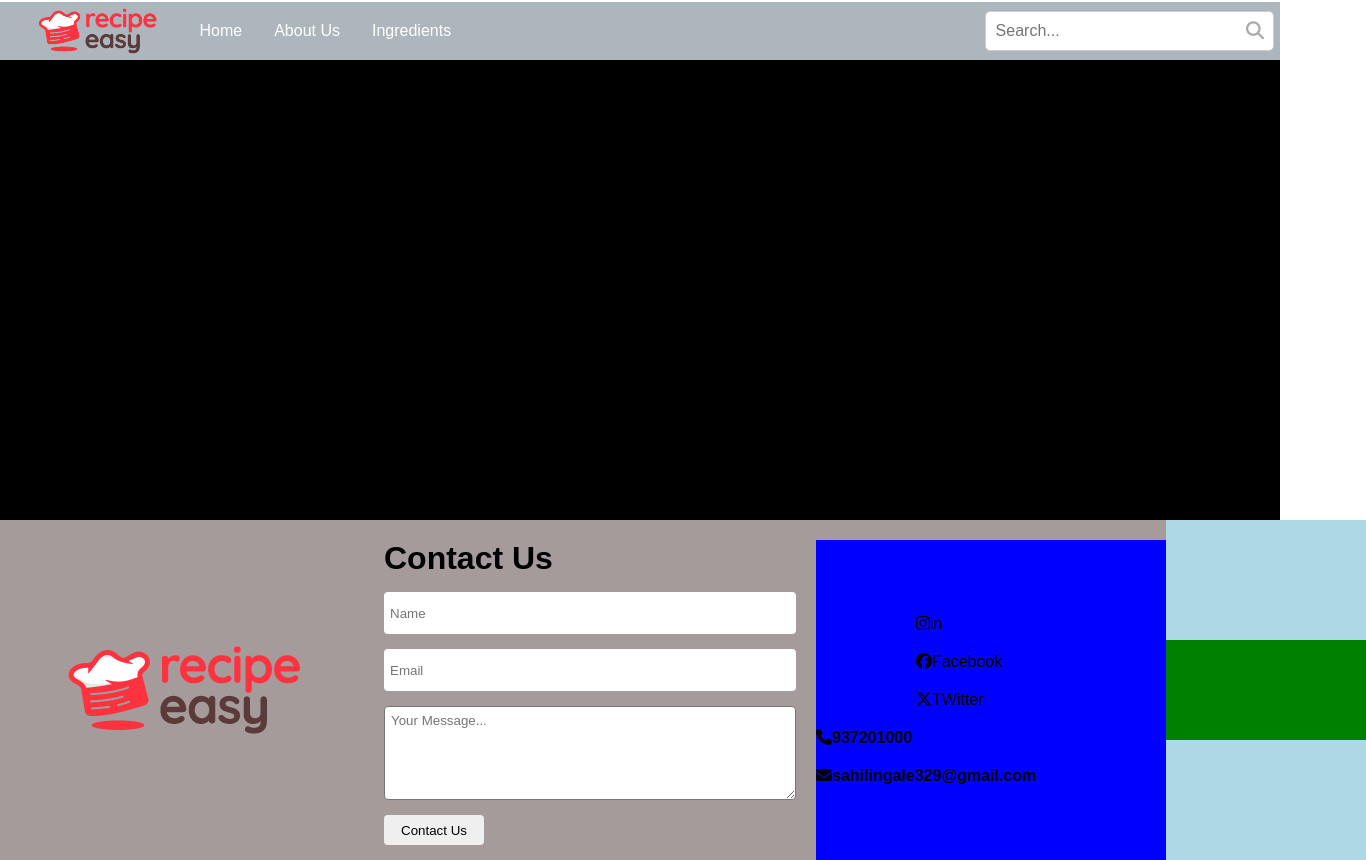
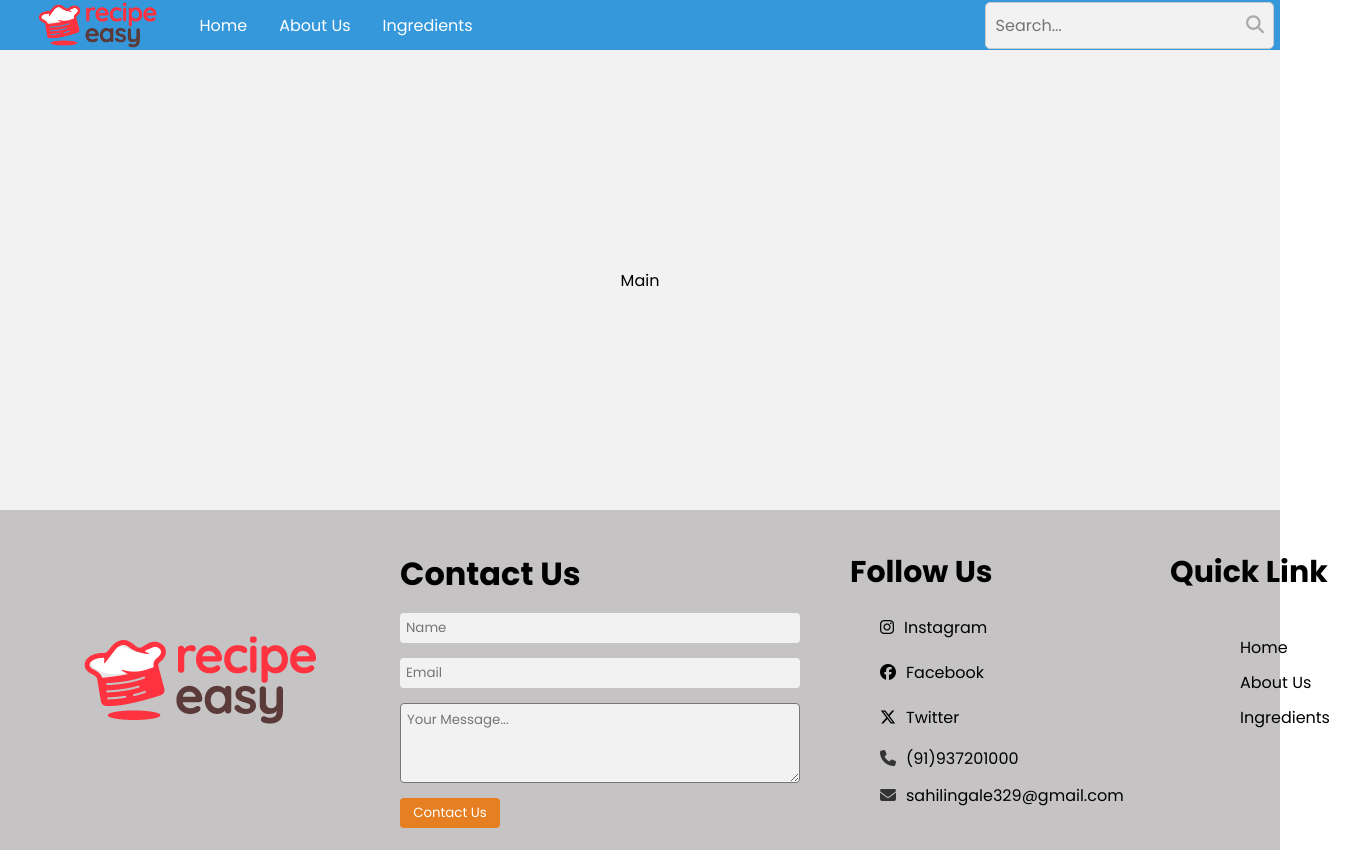
Before and after one commit to Yashingale17/YashPortfolio, a plain HTML site: page Recipe/index.html in a window 1280 px wide. Shown: the whole page, 1366 px wide, since content can reach past the window. Drawn offline with Linux system fonts and the light colour scheme.

Commit message:
footer done

```diff
--- a/Recipe/Style.css
+++ b/Recipe/Style.css
@@ -1,35 +1,41 @@
+/* Reset and basic styles */
 * {
-    margin: 0px;
-    padding: 0px;
-    font-family: Arial, Helvetica, sans-serif;
+    margin: 0;
+    padding: 0;
+    box-sizing: border-box;
+    font-family: 'Poppins', sans-serif;
+}
+
+body {
+    background-color: #ffffff; /* White background */
+    color: #333; /* Dark gray text */
 }
 
 .nav-container {
-    background-color: #adb5bd;
+    background-color: #3498db; /* Blue navbar */
+    color: white;
     height: 50px;
-    padding: 4px 6px 4px 6px;
+    padding: 4px 6px;
     display: flex;
     align-items: center;
-    margin-top: 2px;
 }
 
 .logo-container {
     width: 15%;
     height: 50px;
     text-align: center;
-    padding: 0px;
     overflow: hidden;
     position: relative;
 }
 
 .Logo {
-    width: 100%; /* Ensures image width matches div width */
-    height: 100%; /* Ensures image height matches div height */
-    object-fit: cover; /* Ensures the image covers the entire container */
-    display: block; /* Removes any default inline spacing */
-    position: absolute; /* Allows for precise positioning */
-    top: 0; /* Aligns image to the top of the div */
-    left: 0; /* Aligns image to the left of the div */
+    width: 100%;
+    height: 100%;
+    object-fit: cover;
+    display: block;
+    position: absolute;
+    top: 0;
+    left: 0;
 }
 
 .nav-link-container {
@@ -39,7 +45,6 @@
     width: 65%;
     height: 50px;
 }
-
 
 .nav-link-container ul {
     display: flex;
@@ -51,44 +56,53 @@
 .nav-link-container li a {
     text-decoration: none;
     color: white;
+    transition: color 0.3s ease;
 }
 
+.nav-link-container li a:hover {
+    color: #e67e22; /* Orange on hover */
+}
 
 .search-container {
-    position: relative; /* Establishes a positioning context for the search icon */
+    position: relative;
     width: 300px;
     margin: 20px auto;
 }
 
 .search-input {
     width: 100%;
-    padding: 10px 40px 10px 10px; /* Space for the icon */
+    padding: 10px 40px 10px 10px;
     font-size: 16px;
     border: 1px solid #ccc;
     border-radius: 5px;
     box-sizing: border-box;
+    background-color: #f2f2f2; /* Light gray for input */
+    color: #333; /* Dark gray text */
 }
 
 .search-icon {
-    position: absolute; /* Removes the icon from normal document flow */
-    top: 50%; /* Positions the icon relative to the search container */
-    right: 10px; /* Adjusts the icon's distance from the right edge */
-    transform: translateY(-50%); /* Centers the icon vertically */
+    position: absolute;
+    top: 50%;
+    right: 10px;
+    transform: translateY(-50%);
     font-size: 18px;
     color: #aaa;
 }
 
 .main-container {
-    background-color: black;
+    background-color: #f2f2f2; /* Light gray main section */
     height: 460px;
+    display: flex;
+    justify-content: center;
+    align-items: center;
 }
 
 .footer-container {
-    background-color: rgb(166, 155, 155);
+    background-color: #c5c3c3; /* Light gray footer background */
     height: 340px;
     display: flex;
     justify-content: space-between;
-    padding: 0px 6px 0 4px;
+    padding: 20px;
 }
 
 .left-footer {
@@ -112,22 +126,27 @@
     gap: 15px;
 }
 
-
 .contact-form h3 {
     font-size: 2rem;
+    color: black;
 }
+
 .input-fields {
     border: none;
     border-radius: 4px;
     padding: 6px;
     height: 30px;
     width: 400px;
+    background-color: #f2f2f2; /* Light gray input field */
+    color: #333; /* Dark gray text */
 }
 
 .textArea {
     height: 80px;
     padding: 6px;
     border-radius: 4px;
+    background-color: #f2f2f2; /* Light gray text area */
+    color: #333; /* Dark gray text */
 }
 
 .contact-btn {
@@ -135,46 +154,80 @@
     height: 30px;
     border-radius: 4px;
     border: none;
+    background-color: #e67e22; /* Orange button */
+    color: white;
+    cursor: pointer;
+    transition: background-color 0.3s ease;
+}
+
+.contact-btn:hover {
+    background-color: #d35400; /* Darker orange on hover */
 }
 
 .social-link-container {
-    background-color: blue;
     margin-left: 20px;
     width: 350px;
     display: flex;
-    justify-content: center;
     flex-direction: column;
     gap: 20px;
 }
 
-.social-link-container a,p {
+.social-link-container p {
+    margin-left: 30px;
+    font-size: 30px;
+    font-weight: bold;
+    color: black;
+}
+
+.social-text {
+    margin-left: 10px;
+    color: black;
+}
+
+.social-link-container a, p {
     text-decoration: none;
     color: black;
-    margin-left: 100px;
 }
 
-.icon-div {
-    background-color: green;
+.Links-social {
     display: flex;
-    justify-content: start;
-    align-items: center;
-    gap: 0px;
+    justify-items: start;
+    margin-left: 60px;
 }
 
-.icon-div i {
-    margin-left: 30px
+.Links-social:hover {
+    cursor: pointer;
+}
+
+.Links-social a {
+    text-decoration: none;
+    color: black;
 }
 
 .right-footer {
-    background-color: lightblue;
     width: 40%;
+    margin-top: 20px;
     display: flex;
-    justify-content: center;
-    align-items: center;
+    flex-direction: column;
 }
 
-.navigate-top{
-    background-color: green;
-    height: 100px;
-    width: 200px;
+.right-footer p {
+    font-size: 30px;
+    font-weight: bold;
+    color: black;
 }
+
+.right-footer ul {
+    list-style-type: none;
+    margin-top: 40px;
+    margin-left: 70px;
+}
+
+.right-footer ul li {
+    margin-bottom: 10px;
+}
+
+.right-footer li a {
+    text-decoration: none;
+    color: black;
+}
--- a/Recipe/index.html
+++ b/Recipe/index.html
@@ -59,32 +59,37 @@
                 </form>
 
                 <div class="social-link-container">
-                    <div >
+                    <p>Follow Us</p>
+                    <div class="Links-social">
                         <a href="https://www.instagram.com/_yash_17_sahil/">
-                        <i  class="fa-brands fa-instagram" style=""><span>in</span></i>
+                        <i  class="fa-brands fa-instagram"><span class="social-text">Instagram</span></i>
                         </a>
                     </div>
-                    <div>
+                    <div class="Links-social">
                         <a href="/">
-                        <i class="fa-brands fa-facebook"><span>Facebook</span></i>
+                        <i class="fa-brands fa-facebook"><span class="social-text">Facebook</span></i>
                         </a>
                     </div>
-                    <div>
+                    <div class="Links-social">
                         <a href="https://x.com/IngaleYash36030">
-                        <i class="fa-brands fa-x-twitter"><span>TWitter</span></i>
+                        <i class="fa-brands fa-x-twitter"><span class="social-text">Twitter</span></i>
                         </a>
                     </div>
-                    <div>
-                        <i class="fa-solid fa-phone"><span>937201000</span></i>
+                    <div class="Links-social">
+                        <i class="fa fa-phone"><span style="font-weight: normal;"class="social-text">(91)937201000</span></i>
                     </div>
-                    <div>
-                        <i class="fa-solid fa-envelope"><span>sahilingale329@gmail.com</span></i>
+                    <div class="Links-social">
+                        <i class="fa-solid fa-envelope"><span style="font-weight: normal;"class="social-text">sahilingale329@gmail.com</span></i>
                     </div>
                 </div>
             </div>
             <div class="right-footer">
-                <div class="navigate-top">
-                </div>
+                <p>Quick Link</p>
+                <ul>
+                    <li><a href="/home">Home</a></li>
+                    <li><a href="/AboutUs">About Us</a></li>
+                    <li><a href="/Ingredients">Ingredients</a></li>
+                </ul>
             </div>
         </div>
     </footer>
```
